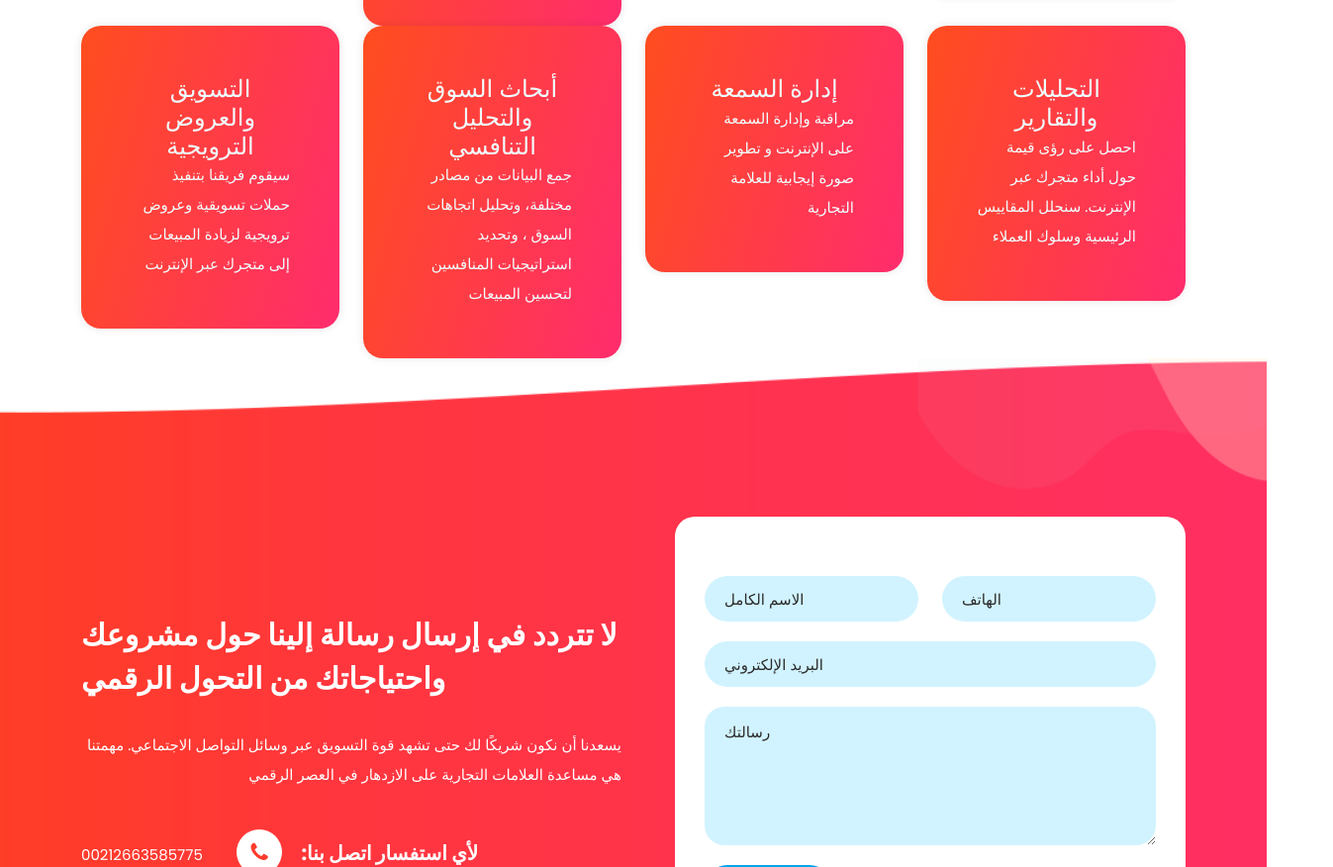
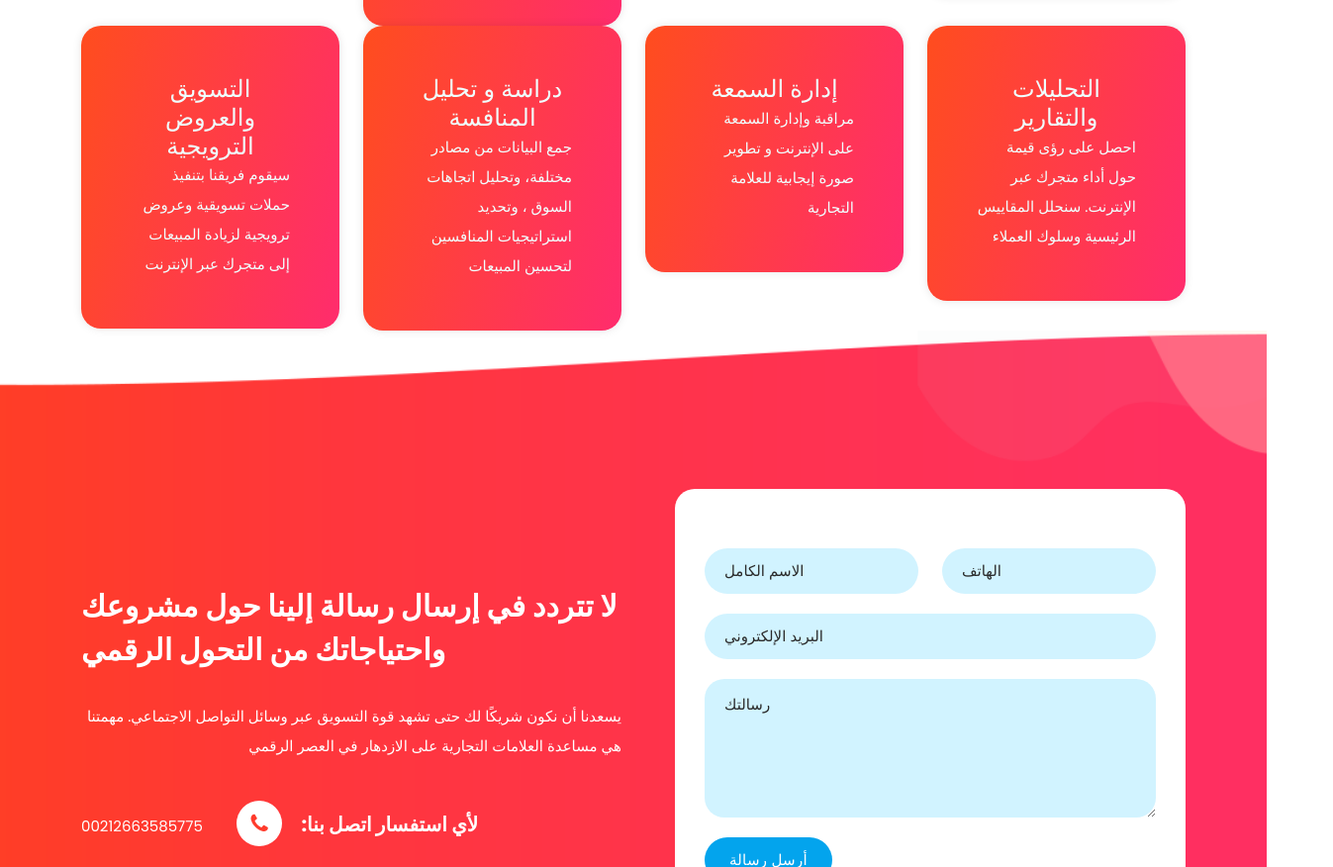
Before and after one commit to echarhbiliMed/m-msolutions, a plain HTML site: page m-msolutions/index.html in a window 1280 px wide. Shown: the part 2557-3433 px from the top of the page at 99% size, 1347 px wide, since content can reach past the window. Drawn offline with Linux system fonts and the light colour scheme.

Commit message:
Update index.html

```diff
--- a/m-msolutions/index.html
+++ b/m-msolutions/index.html
@@ -246,7 +246,7 @@ https://templatemo.com/tm-562-space-dynamic
         <div class="col-lg-3 col-sm-6">
         <div class="item">
           <div class="showed-content">
-            <h4 style="text-align: center;  color: azure;">أبحاث السوق والتحليل التنافسي</h4>
+            <h4 style="text-align: center;  color: azure;">دراسة و تحليل المنافسة</h4>
             <p style="text-align:right;  color: azure;"> جمع البيانات من مصادر مختلفة، وتحليل اتجاهات السوق ، وتحديد استراتيجيات المنافسين لتحسين المبيعات</p>
           </div>
         </div>
```
